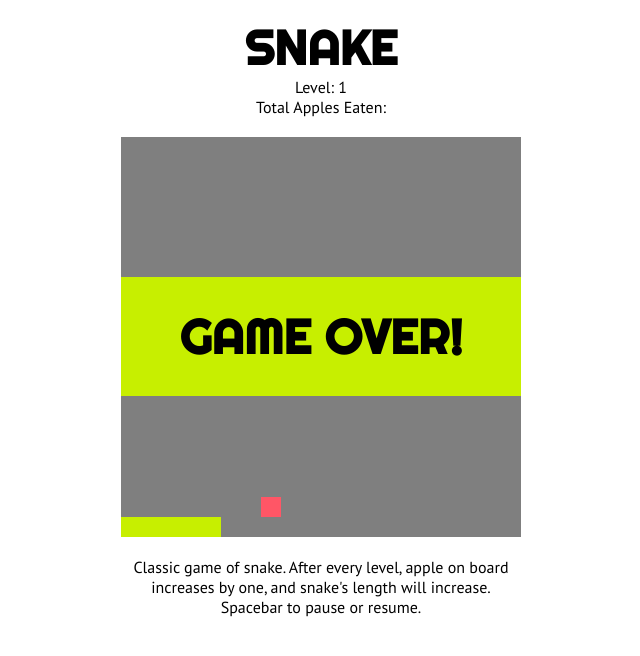
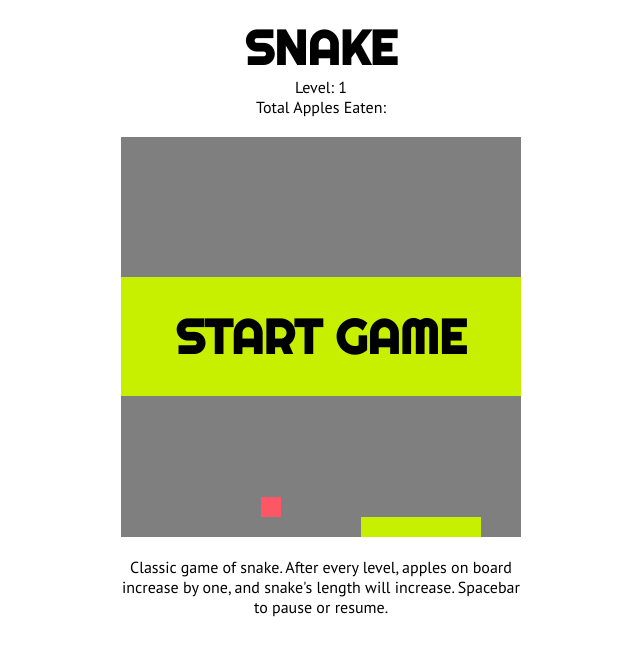
Before and after one commit to blooies/snake, a plain HTML site: page index.html in a window 1280 px wide. Shown: the whole page, without its empty margins (319-959 px from the left). Drawn offline with nearby package versions, Linux system fonts and the light colour scheme.

Commit message:
added start game banner

```diff
--- a/index.html
+++ b/index.html
@@ -17,10 +17,13 @@
             <p>Total Apples Eaten: <text id='eaten'></text></p>
         </div>
         <div id='game-container'>
+            <div id='start-game'>
+                <h2>start game</h2>
+            </div>
             <div id='game-over'>
                 <h2>game over!</h2>
             </div>
         </div>
-        <p class='footer'>Classic game of snake. After every level, apple on board increases by one, and snake's length will increase. Spacebar to pause or resume.</p>
+        <p class='footer'>Classic game of snake. After every level, apples on board increase by one, and snake's length will increase. Spacebar to pause or resume.</p>
     </body>
 </html>
--- a/js/game.js
+++ b/js/game.js
@@ -15,8 +15,16 @@ Game.prototype.initialize = function(row, cellsPerRow) {
     $('#level').text(this.level);
     this.view.renderBoard(row, cellsPerRow);
     this.view.renderSnake(this.snake);
-    this.startGameLoop();
     this.generateUniqueRandomApples(this.level);
+    this.listenForPlayerStartGame();
+}
+
+Game.prototype.listenForPlayerStartGame = function() {
+    var self = this;
+    $('#start-game').on('click', function() {
+        $(this).hide();
+        self.startGameLoop();
+    })
 }
 
 Game.prototype.updateSnake = function() {
--- a/style.css
+++ b/style.css
@@ -4,7 +4,7 @@
     position: relative;
 }
 
-#game-over {
+#game-over, #start-game {
     position: absolute;
     margin-top: 35%;
     width: 400px;
@@ -12,6 +12,10 @@
     font-size: 30px;
     background-color: #C7EF00;
     padding: 30px 0px;
+}
+
+#start-game:hover {
+    cursor: pointer;
 }
 
 .cell {
```
Lines whose indentation alone changed are shown as unchanged.
